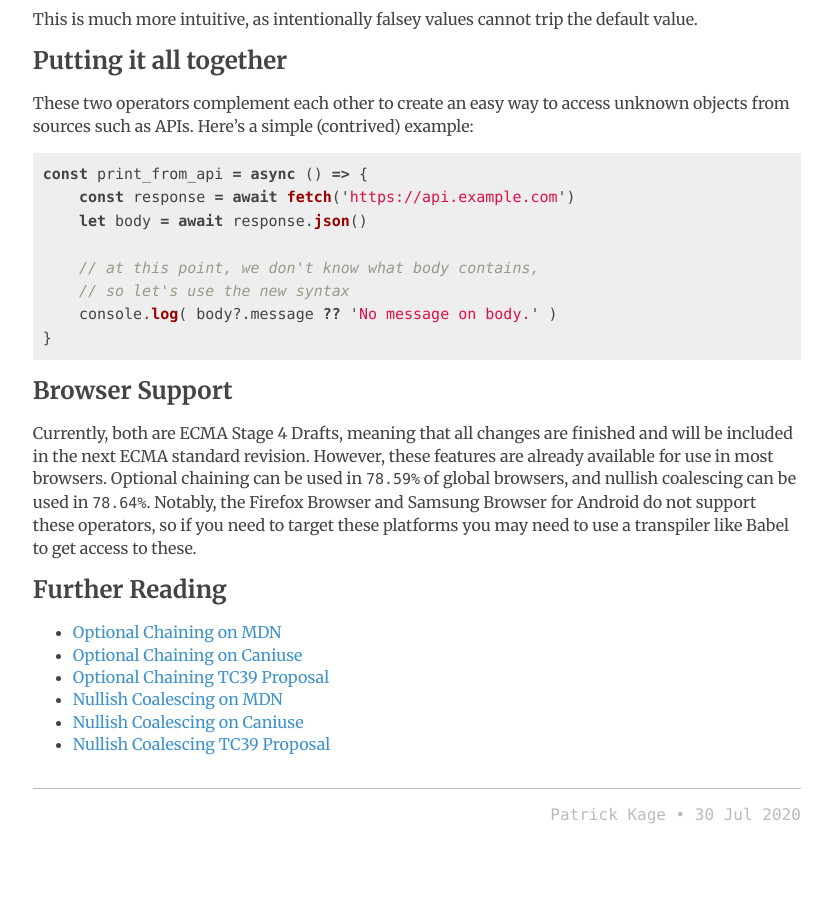
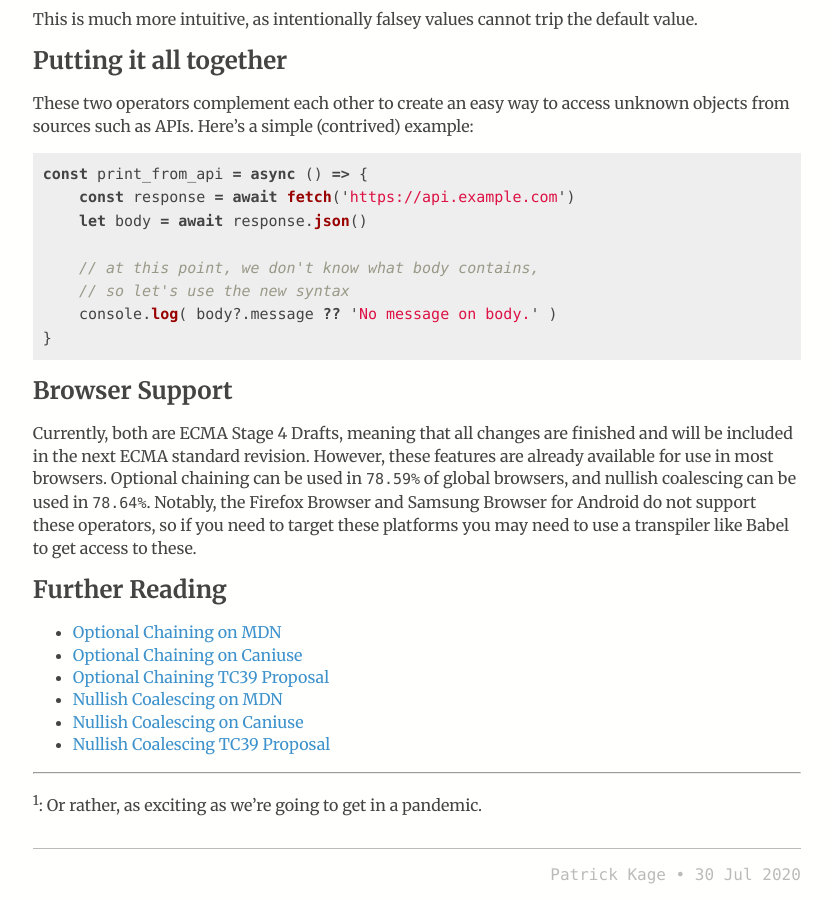
Before and after one commit to pkage/blog, a Jekyll site: the page built from _posts/2020-07-30-optional-chaining-nullish-coalescing.md, in a window 1280 px wide and 900 px high, scrolled down 2985 px. Shown: the whole window, without its empty margins (197-1029 px from the left). Built offline with Jekyll 4.4.1, drawn with Linux system fonts in a browser that asks for light colours; before the commit the page ends 3825 px from its top, so only the background shows below that.

Commit message:
add missing footnote

```diff
--- a/_posts/2020-07-30-optional-chaining-nullish-coalescing.md
+++ b/_posts/2020-07-30-optional-chaining-nullish-coalescing.md
@@ -169,3 +169,7 @@ transpiler like Babel to get access to these.
   - [Nullish Coalescing on MDN](https://developer.mozilla.org/en-US/docs/Web/JavaScript/Reference/Operators/Nullish_coalescing_operator)
   - [Nullish Coalescing on Caniuse](https://caniuse.com/#search=nullish%20coalescing)
   - [Nullish Coalescing TC39 Proposal](https://github.com/tc39/proposal-nullish-coalescing)
+
+---
+
+<sup>1</sup>: Or rather, as exciting as we're going to get in a pandemic.
```
